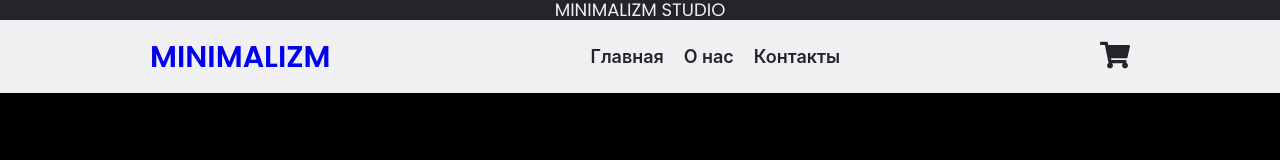
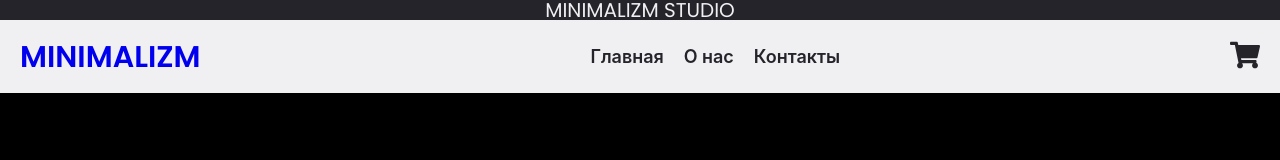
Before and after one commit to nikolay-smykk/ecommercetelwind, a React (Create React App) app: page / in a window 1280 px wide. Shown: the top 160 px of the page. Built offline with nearby package versions, Linux system fonts and the light colour scheme; the HTML template or start-up script is replaced by a standard one.

Commit message:
add style

```diff
--- a/src/sass/shared/_header.scss
+++ b/src/sass/shared/_header.scss
@@ -1,15 +1,21 @@
 .header {
+  :hover {
+    color: $background;
+  }
   &__strange {
     background-color: $black;
-    color: $background;
+    color: $black;
     min-height: 2rem;
     display: flex;
     justify-content: center;
     align-items: center;
+    span {
+      font-size: 2rem;
+    }
   }
   &__inner {
     display: flex;
-    justify-content: space-around;
+    justify-content: space-between;
     align-items: center;
     margin: 2rem;
 
@@ -25,7 +31,7 @@
     }
     &__nav {
       display: flex;
-      justify-content: space-around;
+      justify-content: space-between;
       align-items: center;
       gap: 2rem;
       flex: wrap;
--- a/src/shared/header/index.tsx
+++ b/src/shared/header/index.tsx
@@ -16,7 +16,9 @@ export const HeaderPage = () => {
       }}
       className="header"
     >
-      <div className="header__strange"> MINIMALIZM STUDIO</div>
+      <div className="header__strange">
+        <span> MINIMALIZM STUDIO</span>
+      </div>
       <div className="header__inner">
         <div className="header__inner__logo">
           <Link to="/">MINIMALIZM</Link>
```
